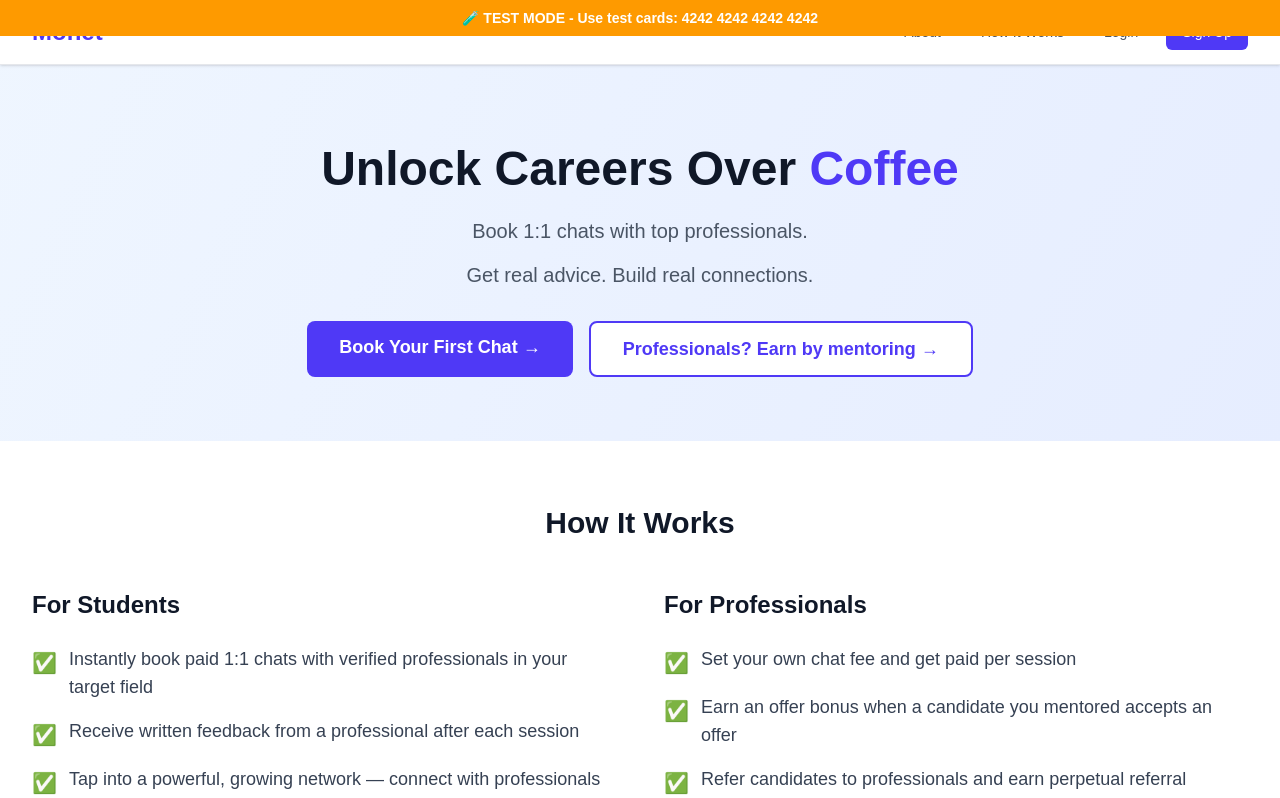
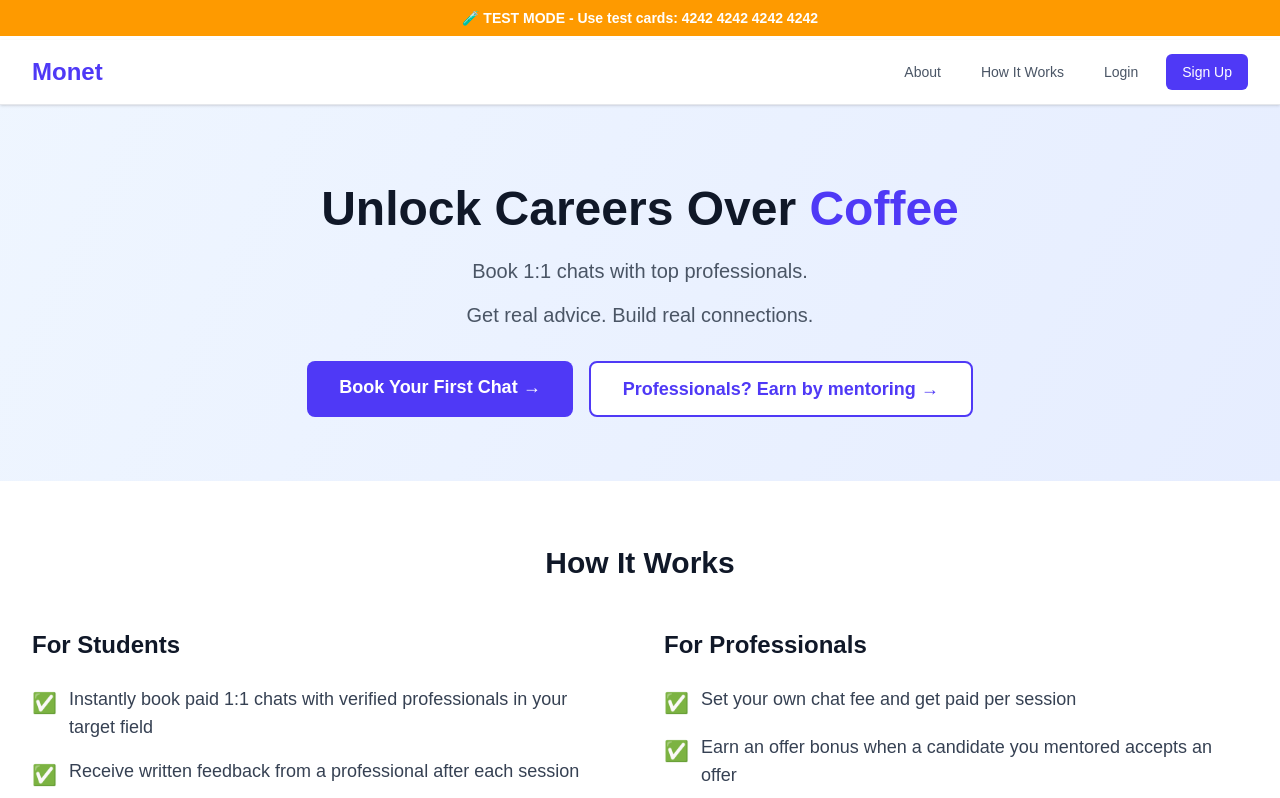
Before and after one commit to euisang214/monet, a Next.js app: page / in a window 1280 px wide. Shown: the top 798 px of the page. Built offline with nearby package versions, Linux system fonts and the light colour scheme; no server answers.

Commit message:
fix: offset navigation under test banner

```diff
--- a/src/components/ui/TestModeIndicator.tsx
+++ b/src/components/ui/TestModeIndicator.tsx
@@ -8,8 +8,11 @@ export default function TestModeIndicator() {
   if (!isTestMode) return null;
 
   return (
-    <div className="fixed top-0 left-0 right-0 bg-amber-500 text-white text-center py-2 text-sm font-semibold z-50">
-      🧪 TEST MODE - Use test cards: 4242 4242 4242 4242
-    </div>
+    <>
+      <div className="fixed top-0 left-0 right-0 bg-amber-500 text-white text-center py-2 text-sm font-semibold z-50">
+        🧪 TEST MODE - Use test cards: 4242 4242 4242 4242
+      </div>
+      <div className="h-10" />
+    </>
   );
 }
```
